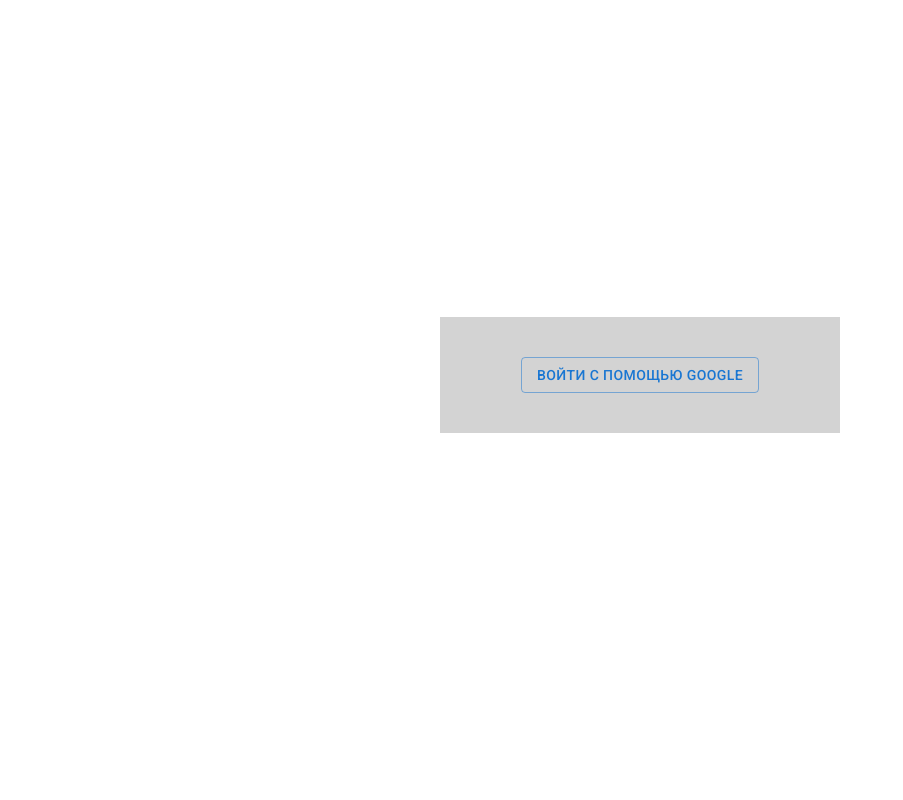
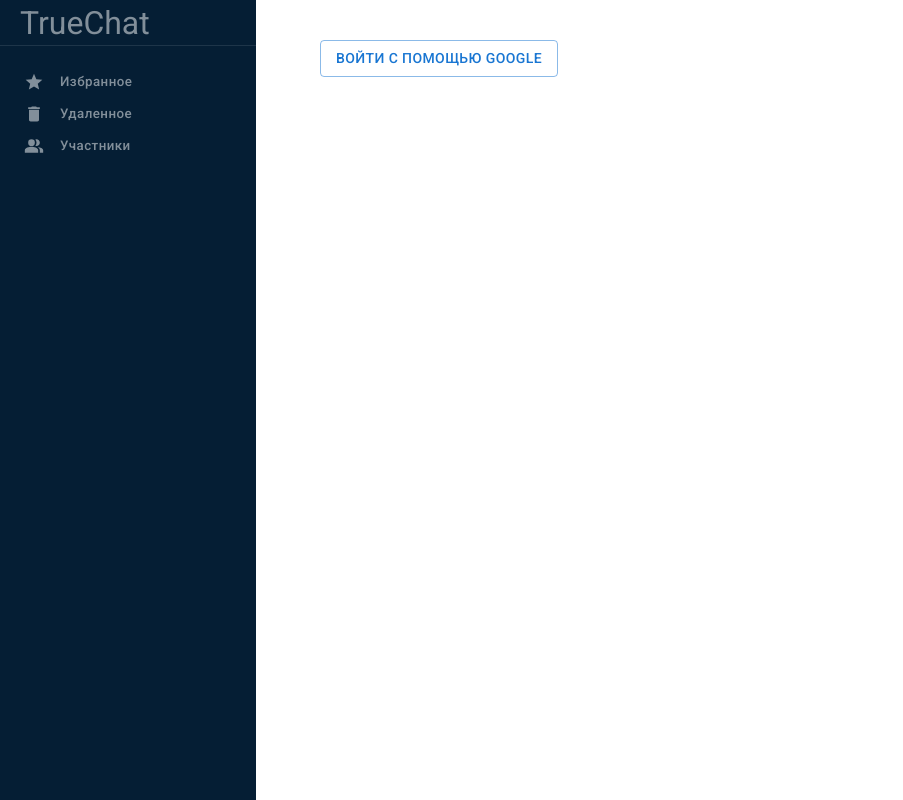
Before and after one commit to VictorTrumpel/React.ChatFirebase, a React (Create React App) app: page / in a window 1280 px wide. Shown: the whole page, without its empty margins (0-903 px from the left). Built offline with nearby package versions, Linux system fonts and the light colour scheme; no server answers.

Commit message:
[+] add SideBar

```diff
--- a/src/App.css
+++ b/src/App.css
@@ -2,4 +2,13 @@
   margin: 0;
   padding: 0;
   box-sizing: border-box;
+  font-family: "Roboto", serif;
 }
+
+body {
+  height: 100vh;
+}
+
+#root {
+  height: 100%;
+}
--- /dev/null
+++ b/src/components/SideBar/SideBar.tsx
@@ -0,0 +1,25 @@
+import { SideBarMenu } from "./SideBarMenu";
+import { SideBarContainer, SideBarSection } from "./style";
+import StarIcon from "@mui/icons-material/Star";
+import DeleteIcon from "@mui/icons-material/Delete";
+import PeopleAltIcon from "@mui/icons-material/PeopleAlt";
+
+export const SideBar = () => {
+  return (
+    <SideBarContainer>
+      <SideBarSection height="46px" display="flex" alignItems="center">
+        <h1 style={{ fontWeight: "normal" }}>TrueChat</h1>
+      </SideBarSection>
+
+      <SideBarMenu.Container>
+        <SideBarMenu.Item value="favorite" label="Избранное" Icon={StarIcon} />
+        <SideBarMenu.Item value="deleted" label="Удаленное" Icon={DeleteIcon} />
+        <SideBarMenu.Item
+          value="deleted"
+          label="Участники"
+          Icon={PeopleAltIcon}
+        />
+      </SideBarMenu.Container>
+    </SideBarContainer>
+  );
+};
--- /dev/null
+++ b/src/components/SideBar/SideBarMenu.tsx
@@ -0,0 +1,31 @@
+import { SvgIconComponent } from "@mui/icons-material";
+import { StyledMenuButton, StyledMenuContainer } from "./style";
+import { ReactNode } from "react";
+
+type MenuButtonProps = {
+  value: string;
+  label: string;
+  Icon: SvgIconComponent;
+};
+
+const MenuButton = ({ label, Icon }: MenuButtonProps) => {
+  return (
+    <StyledMenuButton disableRipple>
+      <Icon sx={{ width: "20px", height: "20px" }} />
+      <small>{label}</small>
+    </StyledMenuButton>
+  );
+};
+
+type SideBarMenuProps = {
+  children: ReactNode;
+};
+
+const SideBarMenuContainer = ({ children }: SideBarMenuProps) => {
+  return <StyledMenuContainer>{children}</StyledMenuContainer>;
+};
+
+export const SideBarMenu = {
+  Container: SideBarMenuContainer,
+  Item: MenuButton,
+};
--- /dev/null
+++ b/src/components/SideBar/index.ts
@@ -0,0 +1 @@
+export { SideBar } from "./SideBar";
--- /dev/null
+++ b/src/components/SideBar/style.ts
@@ -0,0 +1,40 @@
+import { Box, Button, styled } from "@mui/material";
+
+export const StyledMenuContainer = styled(Box)(() => ({
+  paddingTop: "20px",
+  borderWidth: "4px",
+  margin: "0 4px",
+  flex: "1",
+}));
+
+export const StyledMenuButton = styled(Button)(() => ({
+  height: "32px",
+  width: "100%",
+  padding: "0 20px",
+  justifyContent: "flex-start",
+  textTransform: "none",
+  fontSize: "16px",
+  borderRadius: "4px",
+  color: "rgba(255, 255, 255, 0.5)",
+  "&:hover": {
+    backgroundColor: "rgba(255,255,255,.08)",
+  },
+  "& small": {
+    marginLeft: "16px",
+  },
+}));
+
+export const SideBarContainer = styled("div")(() => ({
+  minWidth: "256px",
+  maxWidth: "256px",
+  backgroundColor: "#051e34",
+  display: "flex",
+  flexDirection: "column",
+}));
+
+export const SideBarSection = styled(Box)(() => ({
+  borderBottom: "1px",
+  padding: "0 20px",
+  color: "rgba(255, 255, 255, 0.5)",
+  boxShadow: "0 -1px 0 rgb(255,255,255,0.1) inset",
+}));
--- a/src/layouts/BaseLayout.tsx
+++ b/src/layouts/BaseLayout.tsx
@@ -1,9 +1,16 @@
 import React, { ReactNode } from "react";
+import { SideBar } from "../components/SideBar";
+import { Box } from "@mui/material";
 
 type BaseLayoutProps = {
   children: ReactNode;
 };
 
 export const BaseLayout = ({ children }: BaseLayoutProps) => {
-  return <>{children}</>;
+  return (
+    <Box display="flex" height="100%">
+      <SideBar />
+      {children}
+    </Box>
+  );
 };
--- a/src/pages/ChatPage.tsx
+++ b/src/pages/ChatPage.tsx
@@ -4,14 +4,7 @@
 export const ChatPage = () => {
   return (
     <Container>
-      <Grid
-        container
-        sx={{
-          height: window.innerHeight - 50,
-          alignItems: "center",
-          justifyContent: "center",
-        }}
-      >
+      <Grid container>
         <Chat />
       </Grid>
     </Container>
--- a/src/pages/LoginPage.tsx
+++ b/src/pages/LoginPage.tsx
@@ -4,23 +4,8 @@
 export const LoginPage = () => {
   return (
     <Container>
-      <Grid
-        container
-        sx={{
-          height: window.innerHeight - 50,
-          alignItems: "center",
-          justifyContent: "center",
-        }}
-      >
-        <Grid
-          container
-          sx={{
-            width: 400,
-            background: "lightgray",
-            alignItems: "center",
-            justifyContent: "center",
-          }}
-        >
+      <Grid container>
+        <Grid container>
           <LoginForm />
         </Grid>
       </Grid>
```
